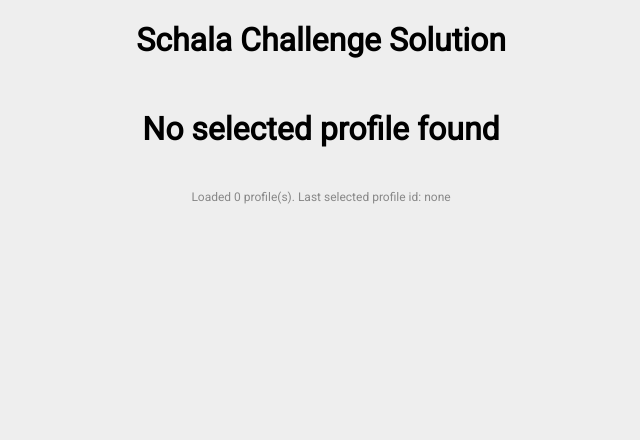
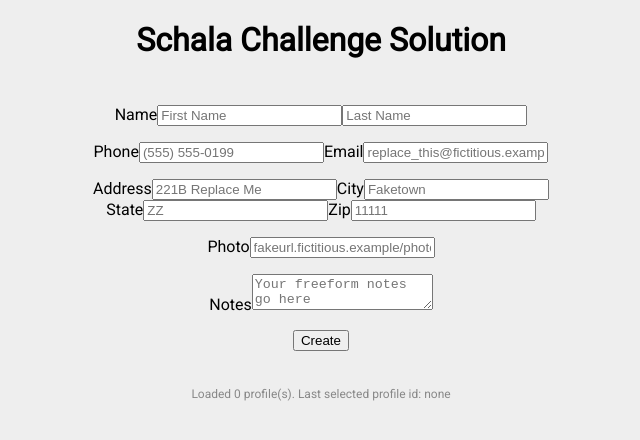
Before and after one commit to sawalls/rivet-code-challenge, a React (Create React App) app: page /profile/new in a window 1280 px wide. Shown: the top 440 px of the page, without its empty margins (319-959 px from the left). Built offline with nearby package versions, Linux system fonts and the light colour scheme; no server answers.

Commit message:
split profilecreate and profileedit out

```diff
--- a/src/index.tsx
+++ b/src/index.tsx
@@ -12,7 +12,8 @@ import Root from './routes/Root';
 import Profile from './routes/Profile';
 import { createProfile, updateProfile, fetchProfile, fetchProfiles } from './features/profile/profileSlice';
 import ProfileList from './routes/ProfileList';
-import ProfileForm from './routes/ProfileForm';
+import ProfileEdit from './routes/ProfileEdit';
+import ProfileCreate from './routes/ProfileCreate';
 import store, {useAppDispatch} from './store';
 
 
@@ -47,7 +48,8 @@ function AppRouterProvider() {
       },
       {
         path: "/profile/:id/edit",
-        element: <ProfileForm />,
+        element: <ProfileEdit />,
+        //TODO have a loader here
         action: async ({ request, params }) => {
           const formData = await request.formData();
           const { id } = params;
@@ -59,22 +61,22 @@ function AppRouterProvider() {
 
           // TODO get rid of return null. Also redirect to the new profile
           console.log(appDispatch(updateProfile({id: id, profile: profile})));
-          return null;
+          return redirect(`/profile/${id}`);
         },
       },
-      // {
-      //   path: "/profile/new",
-      //   element: <ProfileForm />,
-      //   action: async ({ request, params }) => {
-      //     const formData = await request.formData();
-      //     console.log('form data', formData);
-      //     const profile = Object.fromEntries(formData.entries());
-      //     console.log('objectized form data', profile);
-      //     // TODO get rid of return null. Also redirect to the new profile
-      //     console.log(appDispatch(createProfile(blorkblorkblorknotarealvariable)));
-      //     return redirect("/");
-      //   },
-      // },
+      {
+        path: "/profile/new",
+        element: <ProfileCreate />,
+        action: async ({ request }) => {
+          const formData = await request.formData();
+          console.log('form data', formData);
+          const profile = Object.fromEntries(formData.entries());
+          console.log('objectized form data', profile);
+          // TODO get rid of return null. Also redirect to the new profile
+          console.log(appDispatch(createProfile(profile)));
+          return redirect("/");
+        },
+      },
     ],
     },
   ]);
--- a/src/routes/ProfileForm.tsx
+++ b/src/routes/ProfileCreate.tsx
@@ -4,11 +4,10 @@ import {
 } from "react-router-dom";
 
 // TODO: parameterize this with HTMLFormMethod or something to get POST/PUT in same component
-function ProfileForm () {
+function ProfileCreate () {
     //TODO use selector to get default values from currently selected profile
     return (
-        <Form method="put" id="profile-form">
-        {/*<Form method="post" id="profile-form">*/}
+        <Form method="post" id="profile-create">
             <p>
                 <span>Name</span>
                 <input placeholder="First Name" type="text" name="first_name" required />
@@ -53,15 +52,14 @@ function ProfileForm () {
             <p>
                 <label>
                     <span>Notes</span>
-                    <textarea placeholder="fakeurl.fictitious.example/photo.jpg" name="notes" required/>
+                    <textarea placeholder="Your freeform notes go here" name="notes" required/>
                 </label>
             </p>
             <p>
-                {/*<button type="submit">Create</button>*/}
-                <button type="submit">Update</button>
+                <button type="submit">Create</button>
             </p>
         </Form>
     );
 }
 
-export default ProfileForm;
+export default ProfileCreate;
--- /dev/null
+++ b/src/routes/ProfileEdit.tsx
@@ -0,0 +1,65 @@
+import {
+    Form,
+    useParams,
+} from "react-router-dom";
+
+// TODO: parameterize this with HTMLFormMethod or something to get POST/PUT in same component
+function ProfileEdit () {
+    //TODO use selector to get default values from currently selected profile
+    return (
+        <Form method="put" id="profile-edit">
+            <p>
+                <span>Name</span>
+                <input placeholder="First Name" type="text" name="first_name" required />
+                <input placeholder="Last Name" type="text" name="last_name" required />
+                {/*<input type="hidden" name="id">{id}</input>*/}
+            </p>
+            <p>
+                <label>
+                    <span>Phone</span>
+                    <input placeholder="(555) 555-0199" type="text" name="phone" required />
+                </label>
+                <label>
+                    <span>Email</span>
+                    <input placeholder="replace_this@fictitious.example" type="text" name="email" required/>
+                </label>
+            </p>
+            <p>
+                <label>
+                    <span>Address</span>
+                    <input placeholder="221B Replace Me" type="text" name="address" required/>
+                </label>
+                <label>
+                    <span>City</span>
+                    <input placeholder="Faketown" type="text" name="city" required/>
+                </label>
+                <br />
+                <label>
+                    <span>State</span>
+                    <input placeholder="ZZ" type="text" name="state" required/>
+                </label>
+                <label>
+                    <span>Zip</span>
+                    <input placeholder="11111" type="text" name="zip" required/>
+                </label>
+            </p>
+            <p>
+                <label>
+                    <span>Photo</span>
+                    <input placeholder="fakeurl.fictitious.example/photo.jpg" type="text" name="photo" required/>
+                </label>
+            </p>
+            <p>
+                <label>
+                    <span>Notes</span>
+                    <textarea placeholder="Your freeform notes go here." name="notes" required/>
+                </label>
+            </p>
+            <p>
+                <button type="submit">Update</button>
+            </p>
+        </Form>
+    );
+}
+
+export default ProfileEdit;
```
